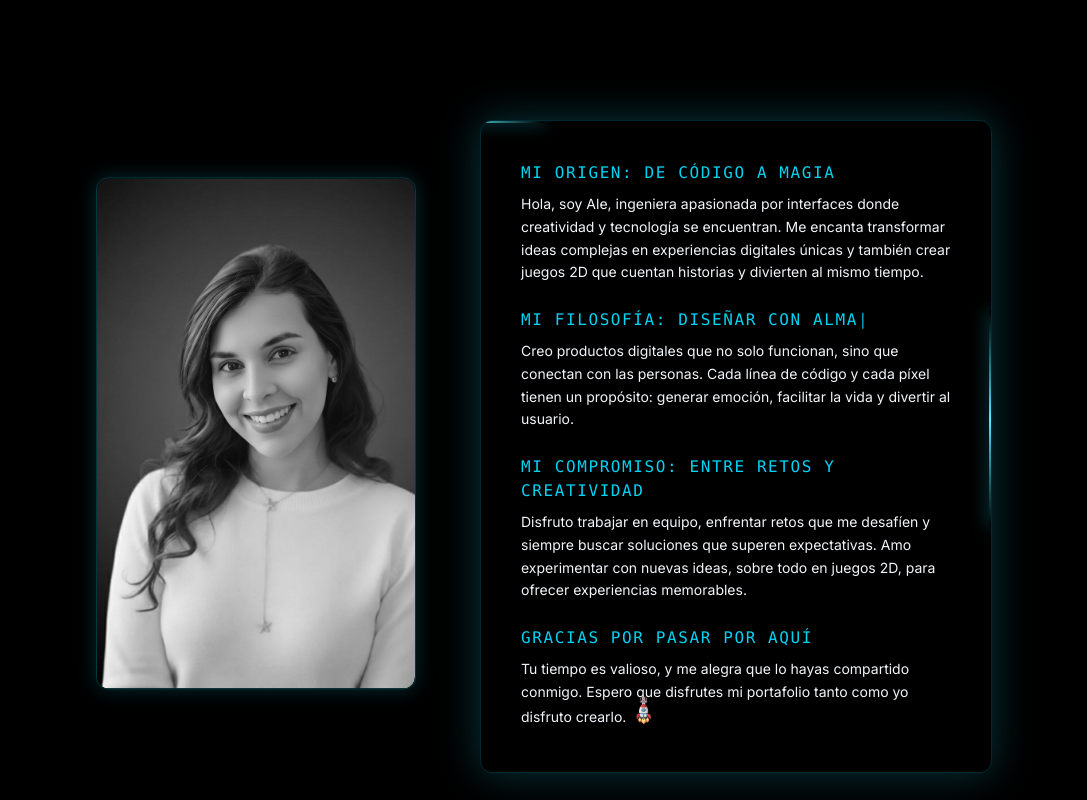
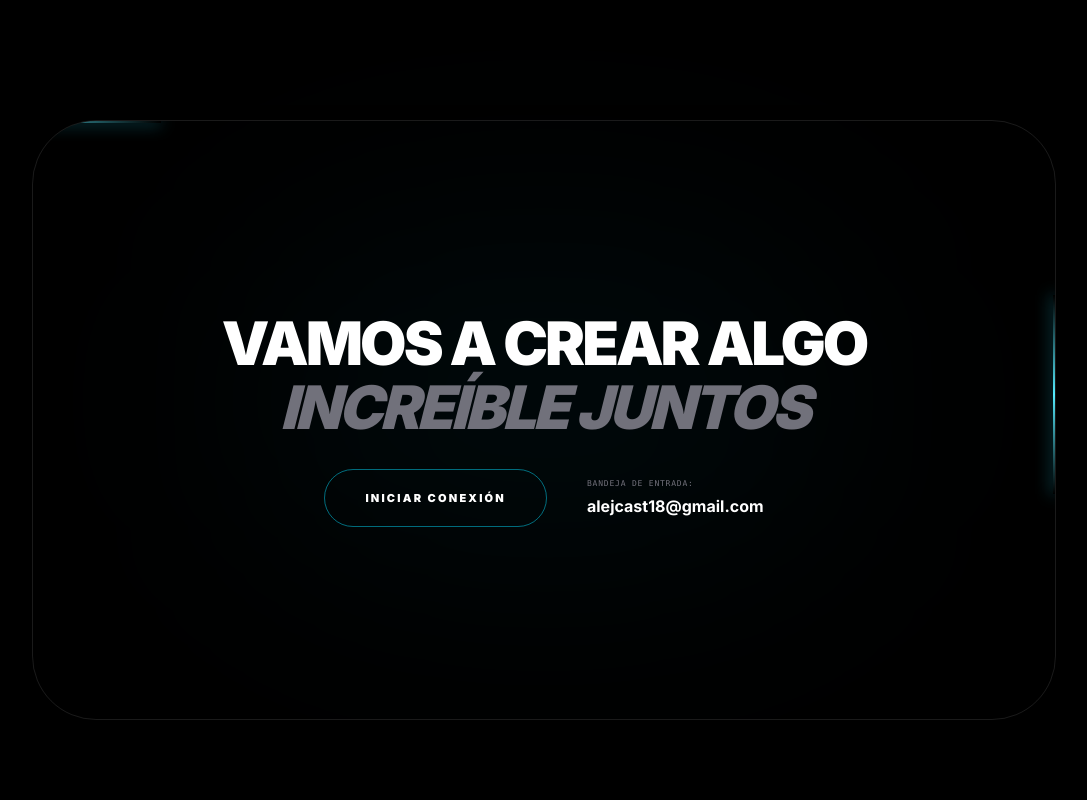
Before and after one commit to alejandraCast18/ale-portafolio, a Next.js app: page / in a window 1280 px wide. Shown: the part 840-1640 px from the top of the page, without its empty margins (96-1183 px from the left). Built offline with nearby package versions, Linux system fonts and the light colour scheme.

Commit message:
add new changes

```diff
--- a/src/app/layout.tsx
+++ b/src/app/layout.tsx
@@ -27,7 +27,6 @@ export default function RootLayout({
         className={`${inter.className} ${dancing.variable} bg-black text-white antialiased overflow-x-hidden m-0 p-0`}
       >
         <ThemeProvider>
-          {/* 🌌 Fondo galaxia */}
           <div className='fixed inset-0 z-0 pointer-events-none'>
             <SparklesCore
               minSize={0.6}
@@ -38,7 +37,6 @@ export default function RootLayout({
             />
           </div>
 
-          {/* 📦 Contenido */}
           <div className='relative z-10'>
             <main className='m-0 p-0'>{children}</main>
           </div>
--- a/src/components/About.tsx
+++ b/src/components/About.tsx
@@ -1,115 +1,56 @@
 'use client'
 
-import { useEffect, useState } from 'react'
 import { motion } from 'framer-motion'
-import Image from 'next/image'
+import { useState } from 'react'
 
-const sections = [
-  {
-    title: 'MI ORIGEN: DE CÓDIGO A MAGIA',
-    text: `Hola, soy Ale, ingeniera apasionada por interfaces donde creatividad y tecnología se encuentran. Me encanta transformar ideas complejas en experiencias digitales únicas y también crear juegos 2D que cuentan historias y divierten al mismo tiempo.`,
-  },
-  {
-    title: 'MI FILOSOFÍA: DISEÑAR CON ALMA',
-    text: `Creo productos digitales que no solo funcionan, sino que conectan con las personas. Cada línea de código y cada píxel tienen un propósito: generar emoción, facilitar la vida y divertir al usuario.`,
-  },
-  {
-    title: 'MI COMPROMISO: ENTRE RETOS Y CREATIVIDAD',
-    text: `Disfruto trabajar en equipo, enfrentar retos que me desafíen y siempre buscar soluciones que superen expectativas. Amo experimentar con nuevas ideas, sobre todo en juegos 2D, para ofrecer experiencias memorables.`,
-  },
-  {
-    title: 'GRACIAS POR PASAR POR AQUÍ',
-    text: (
-      <>
-        Tu tiempo es valioso, y me alegra que lo hayas compartido conmigo.
-        Espero que disfrutes mi portafolio tanto como yo disfruto crearlo.{' '}
-        <motion.img
-          src='/rocket.png'
-          alt='Rocket'
-          className='inline-block w-7 h-7 align-middle'
-          animate={{ y: [0, -10, 0] }}
-          transition={{ repeat: Infinity, duration: 1 }}
-        />
-      </>
-    ),
-  },
-]
+export default function Contact() {
+  const [copied, setCopied] = useState(false)
 
-export default function About() {
-  const [sectionIndex, setSectionIndex] = useState(0)
-  const [typedTitle, setTypedTitle] = useState('')
+  const email = 'alejcast18@gmail.com'
+  const subject = 'Propuesta de Proyecto - Colaboración con Ale'
+  const body = 'Hola Alejandra,\n\nHe estado revisando tu portafolio y me interesa mucho tu perfil para un proyecto...'
 
-  useEffect(() => {
-    const currentTitle = sections[sectionIndex].title
-    let timeout: NodeJS.Timeout
+  const handleContact = () => {
+    const gmailUrl = `https://mail.google.com/mail/?view=cm&fs=1&to=${email}&su=${encodeURIComponent(subject)}&body=${encodeURIComponent(body)}`
+    const newWindow = window.open(gmailUrl, '_blank')
 
-    if (typedTitle.length < currentTitle.length) {
-      timeout = setTimeout(() => {
-        setTypedTitle(currentTitle.slice(0, typedTitle.length + 1))
-      }, 60)
-    } else {
-      timeout = setTimeout(() => {
-        setTypedTitle('')
-        setSectionIndex((prev) => (prev + 1) % sections.length)
-      }, 2500)
+    if (!newWindow || newWindow.closed || typeof newWindow.closed === 'undefined') {
+      navigator.clipboard.writeText(email)
+      setCopied(true)
+      setTimeout(() => setCopied(false), 3000)
+    }
   }
 
-    return () => clearTimeout(timeout)
-  }, [typedTitle, sectionIndex])
+  const glowTitle = 'group-hover:text-cyan-400 group-hover:drop-shadow-[0_0_20px_rgba(34,211,238,0.8)] transition-all duration-700'
 
   return (
-    <section className='relative w-full min-h-screen py-20 px-6 overflow-hidden'>
-      <div className='max-w-7xl mx-auto flex flex-col md:flex-row justify-center items-center gap-16 relative'>
-        {/* FOTO CON EFECTO FLOTANTE Y BRILLO */}
+    <section
+      id='contacto'
+      className='min-h-[90vh] w-full flex flex-col items-center pt-20 pb-10 px-6 relative overflow-hidden bg-transparent'
+    >
+      <style jsx>{`
+        @keyframes pulse-glow-contact {
+          0%, 100% { text-shadow: 0 0 0px rgba(34, 211, 238, 0); color: #71717a; }
+          50% { text-shadow: 0 0 15px rgba(34, 211, 238, 0.6); color: #22d3ee; }
+        }
+        .mobile-glow-contact { animation: pulse-glow-contact 3s ease-in-out infinite; }
+        @media (min-width: 768px) { .mobile-glow-contact { animation: none; } }
+      `}</style>
+
+      {/* Luz de fondo suave */}
+      <div className='absolute top-1/2 left-1/2 -translate-x-1/2 -translate-y-1/2 w-80 md:w-150 h-80 bg-cyan-500/5 blur-[120px] rounded-full -z-10' />
+
       <motion.div
-          className='z-20 w-64 md:w-80 h-96 md:h-128 cursor-pointer'
-          animate={{ y: [0, -15, 0] }}
-          transition={{
-            duration: 4,
-            repeat: Infinity,
-            ease: 'easeInOut',
-          }}
-          whileHover={{ scale: 1.02 }}
+        initial={{ opacity: 0, y: 30 }}
+        whileInView={{ opacity: 1, y: 0 }}
+        viewport={{ once: true }}
+        className='flex-1 w-full max-w-5xl mx-auto bg-transparent border border-white/10 rounded-[3rem] md:rounded-[4rem] flex flex-col justify-center items-center px-6 md:px-16 py-16 text-center relative overflow-hidden group hover:border-cyan-500/40 transition-all duration-1000 shadow-2xl'
       >
-          <motion.div
-            className='relative w-full h-full rounded-xl overflow-hidden border border-cyan-500/30'
-            initial={{ boxShadow: '0 0 20px rgba(34,211,238,0.2)' }}
-            whileHover={{
-              boxShadow: '0 0 40px rgba(34,211,238,0.7)',
-              borderColor: 'rgba(34,211,238,0.6)',
-            }}
-            transition={{ duration: 0.3 }}
-          >
-            <Image
-              src='/2.jpg'
-              alt='Ale'
-              fill
-              className='object-cover rounded-xl grayscale transition-all duration-700 hover:grayscale-0'
-              priority
-            />
-          </motion.div>
-        </motion.div>
-
-        {/* TU DESCRIPCIÓN ORIGINAL INTEGRAL */}
-        <motion.div
-          initial={{ opacity: 0, x: -120, scale: 0.9 }}
-          whileInView={{ opacity: 1, x: 0, scale: 1 }}
-          transition={{ duration: 1.2, ease: [0.16, 1, 0.3, 1] }}
-          viewport={{ once: true }}
-          className='relative'
-        >
-          <div
-            className='relative w-[80vw] md:w-[40vw] h-full p-10
-                       bg-transparent border border-cyan-400/20
-                       shadow-[0_0_40px_rgba(34,211,238,0.25)]
-                       overflow-hidden rounded-xl'
-          >
+        {/* --- LÍNEAS ANIMADAS ESTILO ABOUT --- */}
         <motion.div
           animate={{ x: ['-100%', '100%'] }}
           transition={{ duration: 3, repeat: Infinity, ease: 'linear' }}
-              className='absolute top-0 left-0 w-1/3 h-0.5
-                         bg-linear-to-r from-transparent via-cyan-300 to-transparent
-                         shadow-[0_0_15px_rgba(34,211,238,1)]'
+          className='absolute top-0 left-0 w-1/3 h-0.5 bg-linear-to-r from-transparent via-cyan-300 to-transparent shadow-[0_0_15px_rgba(34,211,238,1)]'
         />
         <motion.div
           animate={{ y: ['-100%', '100%'] }}
@@ -119,29 +60,41 @@ export default function About() {
             ease: 'linear',
             delay: 0.75,
           }}
-              className='absolute top-0 right-0 h-1/3 w-0.5
-                         bg-linear-to-b from-transparent via-cyan-300 to-transparent
-                         shadow-[0_0_15px_rgba(34,211,238,1)]'
+          className='absolute top-0 right-0 h-1/3 w-0.5 bg-linear-to-b from-transparent via-cyan-300 to-transparent shadow-[0_0_15px_rgba(34,211,238,1)]'
         />
+        {/* ------------------------------------ */}
 
-            <div className='relative z-10 space-y-6'>
-              {sections.map((section, i) => (
-                <div key={i}>
-                  <h3 className='text-md text-cyan-400 font-mono tracking-widest uppercase mb-2'>
-                    {sectionIndex === i ? typedTitle : section.title}
-                    {sectionIndex === i && (
-                      <span className='animate-pulse'>|</span>
-                    )}
-                  </h3>
-                  <p className='text-sm text-slate-100 leading-relaxed'>
-                    {section.text}
-                  </p>
+        <div className='relative z-10 w-full'>
+          <h2 className='text-3xl md:text-5xl lg:text-6xl font-black uppercase mb-6 md:mb-8 leading-none tracking-tighter text-white'>
+            VAMOS A CREAR ALGO <br />
+            <span className={`text-zinc-500 italic block mt-1 mobile-glow-contact ${glowTitle}`}>
+              INCREÍBLE JUNTOS
+            </span>
+          </h2>
+
+          <div className='flex flex-col md:flex-row justify-center items-center gap-6 md:gap-10'>
+            {/* Botón con efecto de llenado vertical */}
+            <button
+              onClick={handleContact}
+              className='w-full md:w-auto relative group/btn overflow-hidden border border-cyan-400/50 px-10 py-4 md:py-5 rounded-full font-black uppercase text-[10px] md:text-[11px] tracking-[0.2em] text-white transition-all hover:border-cyan-400 hover:shadow-[0_0_30px_rgba(0,242,255,0.4)] cursor-pointer active:scale-95'
+            >
+              <span className='relative z-10 transition-colors duration-500'>
+                {copied ? 'EMAIL COPIADO' : 'Iniciar Conexión'}
+              </span>
+              <div className='absolute inset-0 bg-cyan-400/20 translate-y-full group-hover/btn:translate-y-0 transition-transform duration-500' />
+            </button>
+
+            <div className='flex flex-col items-center md:items-start text-center md:text-left'>
+              <span className='text-zinc-500 font-mono text-[8px] uppercase tracking-widest mb-1'>
+                Bandeja de entrada:
+              </span>
+              <span className='text-white font-bold text-sm md:text-base group-hover:text-cyan-400 transition-colors'>
+                {email}
+              </span>
             </div>
-              ))}
           </div>
         </div>
       </motion.div>
-      </div>
     </section>
   )
 }
--- a/src/components/Contact.tsx
+++ b/src/components/Contact.tsx
@@ -1,119 +1,142 @@
 'use client'
 
 import { motion } from 'framer-motion'
-import { FiMail, FiMapPin, FiSend } from 'react-icons/fi'
+import { useState } from 'react'
 
 export default function Contact() {
+  const [copied, setCopied] = useState(false)
+
   const email = 'alejcast18@gmail.com'
-  const subject = encodeURIComponent(
-    'Propuesta de Proyecto - Colaboración con Ale',
-  )
-  const body = encodeURIComponent(
-    'Hola Alejandra,\n\nHe estado revisando tu portafolio y me interesa mucho tu perfil para un proyecto que tengo en mente. Me gustaría conocer más sobre tus servicios y disponibilidad.\n\nQuedo atento a tu respuesta.\n\nSaludos,',
-  )
+  const subject = 'Propuesta de Proyecto - Colaboración con Ale'
+  const body =
+    'Hola Alejandra,\n\nHe estado revisando tu portafolio y me interesa mucho tu perfil para un proyecto...'
 
-  const mailtoUrl = `https://mail.google.com/mail/?view=cm&fs=1&to=${email}&su=${subject}&body=${body}`
+  const handleContact = () => {
+    const gmailUrl = `https://mail.google.com/mail/?view=cm&fs=1&to=${email}&su=${encodeURIComponent(subject)}&body=${encodeURIComponent(body)}`
+    const newWindow = window.open(gmailUrl, '_blank')
 
-  const contactInfo = [
-    {
-      id: 1,
-      icon: <FiMail />,
-      label: 'Bandeja de entrada',
-      val: email,
-    },
-    {
-      id: 2,
-      icon: <FiMapPin />,
-      label: 'Coordenadas',
-      val: 'San Cristóbal, VZLA',
-    },
-  ]
+    if (
+      !newWindow ||
+      newWindow.closed ||
+      typeof newWindow.closed === 'undefined'
+    ) {
+      navigator.clipboard.writeText(email)
+      setCopied(true)
+      setTimeout(() => setCopied(false), 3000)
+    }
+  }
+
+  const glowTitle =
+    'group-hover:text-cyan-400 group-hover:drop-shadow-[0_0_20px_rgba(34,211,238,0.8)] transition-all duration-700'
 
   return (
-    <section className='w-full py-16 md:py-24 px-6 relative flex items-center justify-center min-h-screen bg-transparent'>
-      <div className='max-w-5xl mx-auto text-center space-y-12 md:space-y-20 relative z-10 w-full'>
-        <div className='space-y-4'>
-          <motion.h2
-            initial={{ opacity: 0, y: 20 }}
+    <section
+      id='contacto'
+      className='min-h-[90vh] w-full flex flex-col items-center pt-20 pb-10 px-6 relative overflow-hidden bg-transparent'
+    >
+      <style jsx>{`
+        @keyframes pulse-glow-contact {
+          0%,
+          100% {
+            text-shadow: 0 0 0px rgba(34, 211, 238, 0);
+            color: #71717a;
+          }
+          50% {
+            text-shadow: 0 0 15px rgba(34, 211, 238, 0.6);
+            color: #22d3ee;
+          }
+        }
+        .mobile-glow-contact {
+          animation: pulse-glow-contact 3s ease-in-out infinite;
+        }
+        @media (min-width: 768px) {
+          .mobile-glow-contact {
+            animation: none;
+          }
+        }
+      `}</style>
+
+      <div className='absolute top-1/2 left-1/2 -translate-x-1/2 -translate-y-1/2 w-80 md:w-150 h-80 bg-cyan-500/5 blur-[120px] rounded-full -z-10' />
+
+      <motion.div
+        initial={{ opacity: 0, y: 30 }}
         whileInView={{ opacity: 1, y: 0 }}
         viewport={{ once: true }}
-            className='text-4xl md:text-8xl font-black text-white uppercase tracking-tighter leading-tight'
-          >
-            Inicia una{' '}
-            <span className='text-cyan-400 drop-shadow-[0_0_15px_rgba(34,211,238,0.5)]'>
-              Colaboración
-            </span>
-          </motion.h2>
-        </div>
-
-        <div className='grid grid-cols-1 md:grid-cols-2 gap-6 md:gap-10 text-left w-full'>
-          {contactInfo.map((card) => (
-            <motion.div
-              key={card.id}
-              whileHover={{ y: -5 }}
-              className='relative group p-6 md:p-10 rounded-2xl bg-white/3 backdrop-blur-xl border border-white/10 overflow-hidden'
+        className='flex-1 w-full max-w-5xl mx-auto bg-transparent border border-white/10 rounded-[3rem] md:rounded-[4rem] flex flex-col justify-center items-center px-6 md:px-16 py-16 text-center relative overflow-hidden group hover:border-cyan-500/40 transition-all duration-1000 shadow-2xl'
       >
         <motion.div
           animate={{ x: ['-100%', '100%'] }}
-                transition={{ duration: 3, repeat: Infinity, ease: 'linear' }}
-                className='absolute top-0 left-0 w-1/2 h-px bg-linear-to-r from-transparent via-cyan-400 to-transparent shadow-[0_0_10px_cyan]'
+          transition={{ duration: 5, repeat: Infinity, ease: 'linear' }}
+          className='absolute top-0 left-0 w-1/3 h-0.5 bg-linear-to-r from-transparent via-cyan-300 to-transparent shadow-[0_0_15px_rgba(34,211,238,1)]'
         />
+
+        <motion.div
+          animate={{ y: ['-100%', '100%'] }}
+          transition={{
+            duration: 5,
+            repeat: Infinity,
+            ease: 'linear',
+            delay: 1,
+          }}
+          className='absolute top-0 right-0 h-1/3 w-0.5 bg-linear-to-b from-transparent via-cyan-300 to-transparent shadow-[0_0_15px_rgba(34,211,238,1)]'
+        />
+
         <motion.div
           animate={{ x: ['100%', '-100%'] }}
           transition={{
-                  duration: 3,
+            duration: 5,
             repeat: Infinity,
             ease: 'linear',
-                  delay: 1.5,
+            delay: 2,
           }}
-                className='absolute bottom-0 left-0 w-1/2 h-px bg-linear-to-r from-transparent via-cyan-400 to-transparent shadow-[0_0_10px_cyan]'
+          className='absolute bottom-0 right-0 w-1/3 h-0.5 bg-linear-to-r from-transparent via-cyan-300 to-transparent shadow-[0_0_15px_rgba(34,211,238,1)]'
         />
 
-              <div className='relative z-10'>
-                <div className='flex items-center gap-3 mb-4'>
-                  <div className='p-2 bg-cyan-500/10 rounded-lg text-cyan-400'>
-                    {card.icon}
-                  </div>
-                  <span className='text-[9px] font-mono text-cyan-400 uppercase tracking-[0.2em] font-bold'>
-                    {card.label}
+        <motion.div
+          animate={{ y: ['100%', '-100%'] }}
+          transition={{
+            duration: 5,
+            repeat: Infinity,
+            ease: 'linear',
+            delay: 3,
+          }}
+          className='absolute top-0 left-0 h-1/3 w-0.5 bg-linear-to-b from-transparent via-cyan-300 to-transparent shadow-[0_0_15px_rgba(34,211,238,1)]'
+        />
+
+        <div className='absolute inset-0 bg-linear-to-r from-transparent via-cyan-500/5 to-transparent -translate-x-full group-hover:translate-x-full transition-transform duration-1500' />
+
+        <div className='relative z-10 w-full'>
+          <h2 className='text-3xl md:text-5xl lg:text-6xl font-black uppercase mb-6 md:mb-8 leading-none tracking-tighter text-white'>
+            VAMOS A CREAR ALGO <br />
+            <span
+              className={`text-zinc-500 italic block mt-1 mobile-glow-contact ${glowTitle}`}
+            >
+              INCREÍBLE JUNTOS
+            </span>
+          </h2>
+
+          <div className='flex flex-col md:flex-row justify-center items-center gap-6 md:gap-10'>
+            <button
+              onClick={handleContact}
+              className='w-full md:w-auto relative group/btn overflow-hidden border border-cyan-400/50 px-10 py-4 md:py-5 rounded-full font-black uppercase text-[10px] md:text-[11px] tracking-[0.2em] text-white transition-all hover:border-cyan-400 hover:shadow-[0_0_30px_rgba(0,242,255,0.4)] cursor-pointer active:scale-95'
+            >
+              <span className='relative z-10 transition-colors duration-500'>
+                {copied ? 'EMAIL COPIADO' : 'Iniciar Conexión'}
+              </span>
+              <div className='absolute inset-0 bg-cyan-400/20 translate-y-full group-hover/btn:translate-y-0 transition-transform duration-500' />
+            </button>
+
+            <div className='flex flex-col items-center md:items-start text-center md:text-left'>
+              <span className='text-zinc-500 font-mono text-[8px] uppercase tracking-widest mb-1'>
+                Bandeja de entrada:
+              </span>
+              <span className='text-white font-bold text-sm md:text-base group-hover:text-cyan-400 transition-colors'>
+                {email}
               </span>
             </div>
-                <p className='text-lg md:text-2xl text-white font-bold tracking-tight break-all md:break-normal'>
-                  {card.val}
-                </p>
+          </div>
         </div>
       </motion.div>
-          ))}
-        </div>
-
-        <div className='flex flex-col md:flex-row items-center justify-center gap-6 md:gap-10 px-4'>
-          <motion.a
-            href={mailtoUrl}
-            target='_blank'
-            rel='noopener noreferrer'
-            className='relative group w-full md:w-auto px-10 py-5 bg-transparent border-x border-cyan-500/40 overflow-hidden text-center cursor-pointer'
-          >
-            <motion.span
-              animate={{ x: ['-100%', '100%'] }}
-              transition={{ duration: 2, repeat: Infinity, ease: 'linear' }}
-              className='absolute top-0 left-0 w-full h-px bg-linear-to-r from-transparent via-cyan-400 to-transparent'
-            />
-            <motion.span
-              animate={{ x: ['100%', '-100%'] }}
-              transition={{ duration: 2, repeat: Infinity, ease: 'linear' }}
-              className='absolute bottom-0 left-0 w-full h-px bg-linear-to-r from-transparent via-cyan-400 to-transparent'
-            />
-
-            <div className='flex items-center justify-center gap-4 text-cyan-400 group-hover:text-white transition-all'>
-              <FiSend size={18} />
-              <span className='font-black uppercase tracking-[0.3em] text-[10px] md:text-xs'>
-                Solicitar Servicios
-              </span>
-            </div>
-            <div className='absolute inset-0 bg-cyan-500/5 opacity-0 group-hover:opacity-100 transition-opacity' />
-          </motion.a>
-        </div>
-      </div>
     </section>
   )
 }
```
Also changed, not shown: src/components/Footer.tsx (+47 -8 lines), public/rabbit-astronaut2.png (added). Lines whose indentation alone changed are shown as unchanged.
